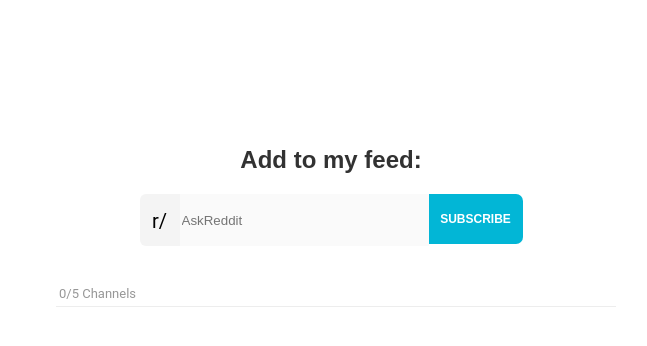
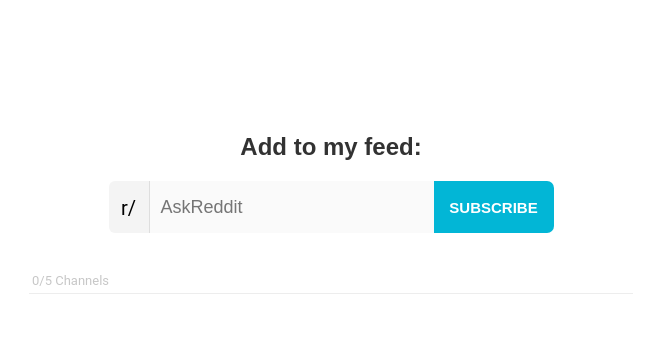
Before and after one commit to carina-lxx/Reddit-Feed, a React (Create React App) app in the folder reddit-app/: page / in a window 1280 px wide. Shown: the top 346 px of the page, without its empty margins (309-956 px from the left). Built offline with nearby package versions, Linux system fonts and the light colour scheme; no server answers.

Commit message:
update css

```diff
--- a/reddit-app/src/components/Form.js
+++ b/reddit-app/src/components/Form.js
@@ -35,7 +35,7 @@ class Form extends Component {
                         className='box'
                         type='text'
                         name='redditName'
-                        placeholder='AskReddit'
+                        placeholder='  AskReddit'
                         onChange={this.handleChange}
                         value={this.state.redditName} />
                     <button className='button'>SUBSCRIBE</button>
--- a/reddit-app/src/style.css
+++ b/reddit-app/src/style.css
@@ -1,5 +1,5 @@
 .wrapper {
-    padding: 5% 5%;
+    padding: 50px 5%;
     display: flex;
     flex-direction: column;
     justify-content: center;
@@ -29,11 +29,11 @@
     text-align: center;
     border-radius: 6px 0px 0px 6px;
     background-color: #F4F4F4;
+    border-right: 1px solid #dedede;
 }
 
 .inputbox {
     font-size: 13pt;
-    min-width: 300px;
     border-radius: 0px 8px 8px 0px;
     display: flex;
     justify-content: space-between;
@@ -42,19 +42,21 @@
 
 .box {
     height: 50px;
-    width: 245px;
+    width: 280px;
     border: none;
     background-color: #FAFAFA;
+    font-size: 18px;
 }
+
 .button {
-    height: 50px;
-    width: 94px;
+    height: 52px;
+    width: 120px;
     right: 30%;
     background-color: #02b6d6;
     border-radius: 0px 7px 7px 0px;
     border: none;
     color: white;
-    font-size: 12px;
+    font-size: 15px;
     font-weight: bold;
 }
 
@@ -63,7 +65,7 @@
     display: flex;
     justify-content: center;
     flex-direction: column;
-    width: 570px;
+    width: 620px;
 }
 .channel {
     font-size: 13px;
@@ -71,8 +73,9 @@
     padding-right: 3px;
     padding-bottom: 5px;
     margin-top: 40px;
-    margin-left: 10px;
-    color: #979797;
+    margin-left: 8px;
+    margin-right: 8px;
+    color: #c7c7c7;
     border-bottom: 1px solid #ededed;
 }
 
@@ -134,7 +137,6 @@
 }
 
 .title {
-    margin: 8px;
     color: #02b6d6;;
     font-weight: 600;
     font-size: 16px;
@@ -154,4 +156,5 @@
 .space {
     padding-left: 10px;
     padding-right: 10px;
+    font-size: 15px;
 }
```
